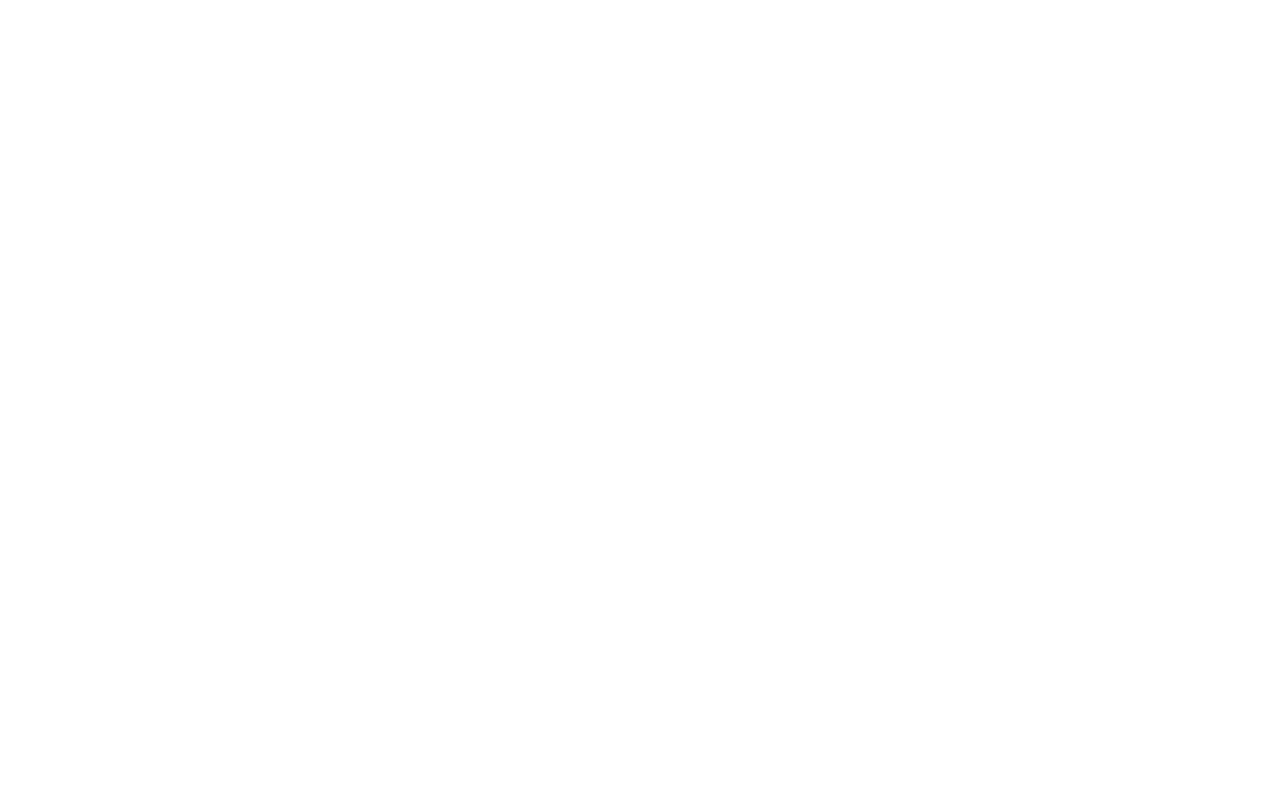
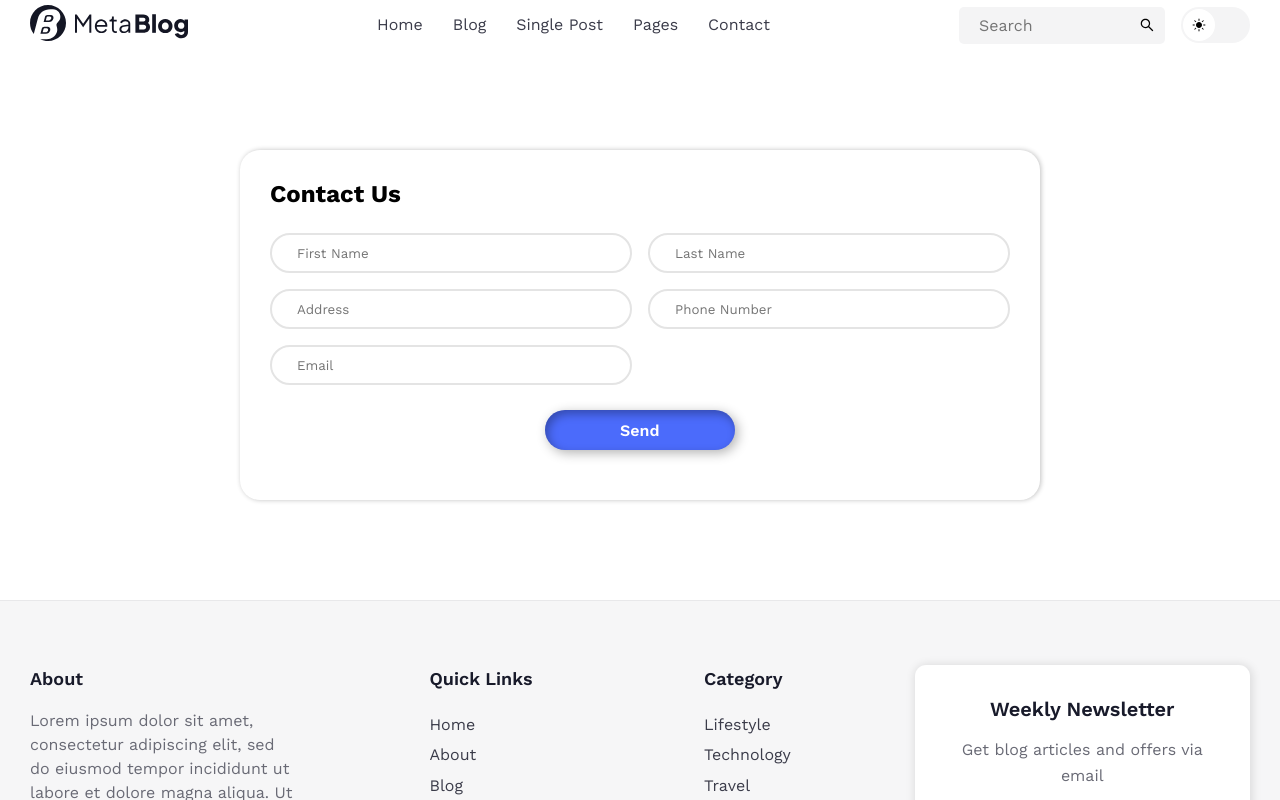
Before and after one commit to hamid22794/meta_blog, a React (Create React App) app: page /contact-page in a window 1280 px wide. Before the commit this address had no page. Shown: the top 800 px of the page. Built offline with nearby package versions, Linux system fonts and the light colour scheme.

Commit message:
meta blog contact page

```diff
--- a/package.json
+++ b/package.json
@@ -6,6 +6,7 @@
     "@testing-library/jest-dom": "^5.17.0",
     "@testing-library/react": "^13.4.0",
     "@testing-library/user-event": "^13.5.0",
+    "axios": "^1.6.0",
     "react": "^18.2.0",
     "react-dom": "^18.2.0",
     "react-icons": "^4.11.0",
--- a/src/App.js
+++ b/src/App.js
@@ -2,6 +2,7 @@
 import { Routes, Route } from "react-router-dom";
 import HomePage from "./pages/homePage";
 import SinglePost from "./pages/singlePost";
+import ContactPage from "./pages/contactPage";
 
 function App() {
   return (
@@ -9,6 +10,7 @@
       <Routes>
         <Route path="/" exact Component={HomePage} />
         <Route path="/single-post" exact Component={SinglePost} />
+        <Route path="/contact-page" exact Component={ContactPage} />
       </Routes>
     </>
   );
--- a/src/layout/header.js
+++ b/src/layout/header.js
@@ -27,7 +27,7 @@
                 <a href="/">Pages</a>
               </li>
               <li>
-                <a href="/">Contact</a>
+                <a href="/contact-page">Contact</a>
               </li>
             </ul>
           </nav>
--- /dev/null
+++ b/src/pages/contactPage/index.js
@@ -0,0 +1,84 @@
+import React, { useState } from "react";
+import Layout from "../../layout";
+import "./style.css";
+import axios from "axios";
+
+const ContactPage = () => {
+  const [fname, setFname] = useState("");
+  const [lname, setLname] = useState("");
+  const [address, setAddress] = useState("");
+  const [phone, setPhone] = useState("");
+  const [email, setEmail] = useState("");
+  const [error, setError] = useState("");
+
+  const formData = {
+    title: fname,
+    body: lname,
+  };
+
+  const submitData = () => {
+    if (fname != "" && lname != "") {
+      axios
+        .post("https://jsonplaceholder.typicode.com/posts", formData)
+        .then(function (response) {
+          console.log(response);
+        })
+        .catch(function (error) {
+          console.log(error);
+        });
+    } else {
+      setError("Please fill all input fields");
+    }
+  };
+  return (
+    <div>
+      <Layout>
+        <div className="contact_page">
+          <h2>Contact Us</h2>
+          <p>{error && error}</p>
+
+          <div className="input_grid">
+            <div className="input_fields">
+              <input
+                type="text"
+                placeholder="First Name"
+                value={fname}
+                onChange={(e) => setFname(e.target.value)}
+              />
+              <input
+                type="text"
+                placeholder="Last Name"
+                value={lname}
+                onChange={(e) => setLname(e.target.value)}
+              />
+              <input
+                type="text"
+                placeholder="Address"
+                value={address}
+                onChange={(e) => setAddress(e.target.value)}
+              />
+              <input
+                type="text"
+                placeholder="Phone Number"
+                value={phone}
+                onChange={(e) => setPhone(e.target.value)}
+              />
+              <input
+                type="email"
+                placeholder="Email"
+                value={email}
+                onChange={(e) => setEmail(e.target.value)}
+              />
+            </div>
+          </div>
+
+          <div className="btn_send">
+            <button onClick={submitData}>Send</button>
+          </div>
+        </div>
+      </Layout>
+    </div>
+  );
+};
+
+export default ContactPage;
--- /dev/null
+++ b/src/pages/contactPage/style.css
@@ -0,0 +1,57 @@
+.contact_page {
+    margin: 100px auto;
+    width: 800px;
+    border-radius: 20px;
+    box-shadow: 1px 0px 5px silver;
+    padding: 30px;
+}
+
+.input_grid .input_fields {
+    display: grid;
+    grid-template-columns: 1fr 1fr;
+    grid-row-gap: 22px;
+    grid-column-gap: 46px;
+    margin: 25px 0px;
+    gap: 16px;
+}
+
+.input_fields input {
+    width: 100%;
+    height: 40px;
+    border-radius: 400px;
+    border: 2px solid #E4E4E4;
+    outline: none;
+    padding-left: 25px;
+}
+
+
+.form {
+    margin: 20px;
+    display: grid;
+    grid-template-columns: 1fr 1fr;
+    gap: 16px;
+}
+
+/*
+.form input {
+    width: 100%;
+    height: 30px;
+    padding: 5px;
+    border-radius: 15px;
+    border: 0px;
+    box-shadow: 1px 0px 5px silver;
+}*/
+
+.btn_send button {
+    color: white;
+    font-size: 16px;
+    font-weight: 600;
+    height: 40px;
+    border-radius: 50px;
+    background: #4B6BFB;
+    box-shadow: 3px 3px 12px 0px rgba(0, 0, 0, 0.3), 3px 4px 10px 0px rgba(0, 0, 0, 0.3) inset;
+    padding: 5px 75px;
+    border: none;
+    margin-bottom: 20px;
+    margin-left: 275px;
+}
```
Also changed, not shown: 1 other file (tests, documents, lock files or other folders).
